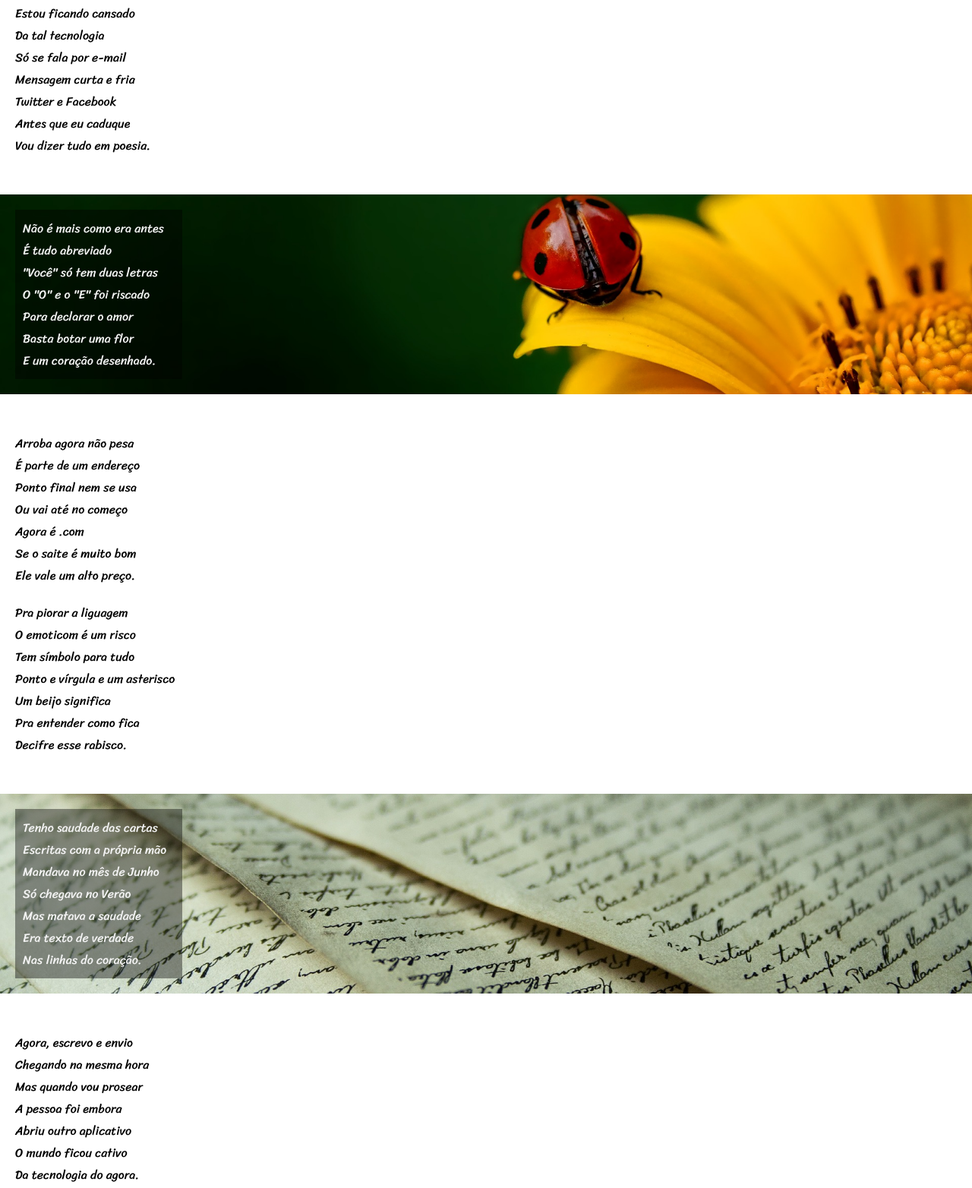
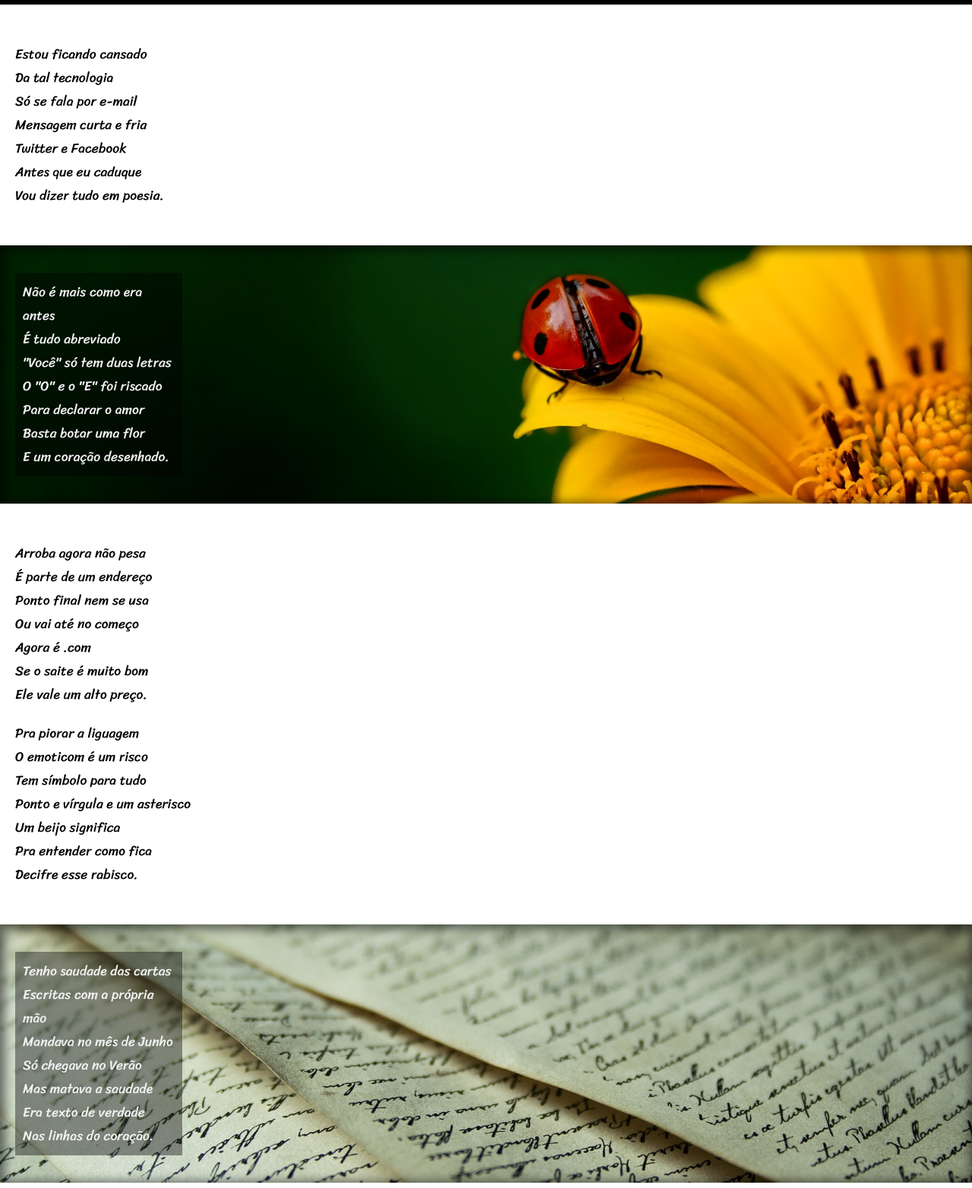
Before and after one commit to karlosmafra/html-css, a plain HTML site: page desafios/cordel/index.html in a window 1280 px wide. Shown: the part 191-1755 px from the top of the page at 76% size. Drawn offline with Linux system fonts and the light colour scheme.

Commit message:
ajustes cordel

```diff
--- a/desafios/cordel/style.css
+++ b/desafios/cordel/style.css
@@ -14,6 +14,7 @@ body {
 header {
     background-color: black;
     color: white;
+    font: normal lighter 1.5em 'Passion One' , cursive;
     text-align: center;
     margin: 0px 0px 50px 0px;
     padding: 15px;
@@ -30,7 +31,7 @@ a:hover {
 }
 
 main {
-    font-family: 'Sriracha', cursive;
+    font: normal normal 1.1em 'Sriracha', cursive;
 }
 
 main > p {
@@ -40,8 +41,11 @@ main > p {
 #container1 {
     background: yellowgreen url('imagens/background001.jpg') right center no-repeat fixed;
     background-size: cover;
+    height: 300px;
     padding: 20px;
     margin: 50px 0px;
+    box-shadow: inset 2px 2px 14px 4px rgba(0, 0, 0, 0.548);
+    position: relative;
 }
 
 #conteudo1 {
@@ -49,14 +53,19 @@ main > p {
     color: rgb(243, 243, 243);
     width: 200px;
     padding: 10px;
-
+    position: absolute;
+    top: 50%;
+    transform: translate(0%, -50%);
 }
 
 #container2 {
     background: gray url('imagens/background002.jpg') right center no-repeat fixed;
     background-size: cover;
+    height: 300px;
     padding: 20px;
+    box-shadow: inset 2px 2px 14px 4px rgba(0, 0, 0, 0.548);
     margin: 50px 0px;
+    position: relative;
 }
 
 #conteudo2 {
@@ -64,6 +73,9 @@ main > p {
     color: rgb(243, 243, 243);
     width: 200px;
     padding: 10px;
+    position: absolute;
+    top: 50%;
+    transform: translate(0%, -50%);
 }
 
 footer {
```
